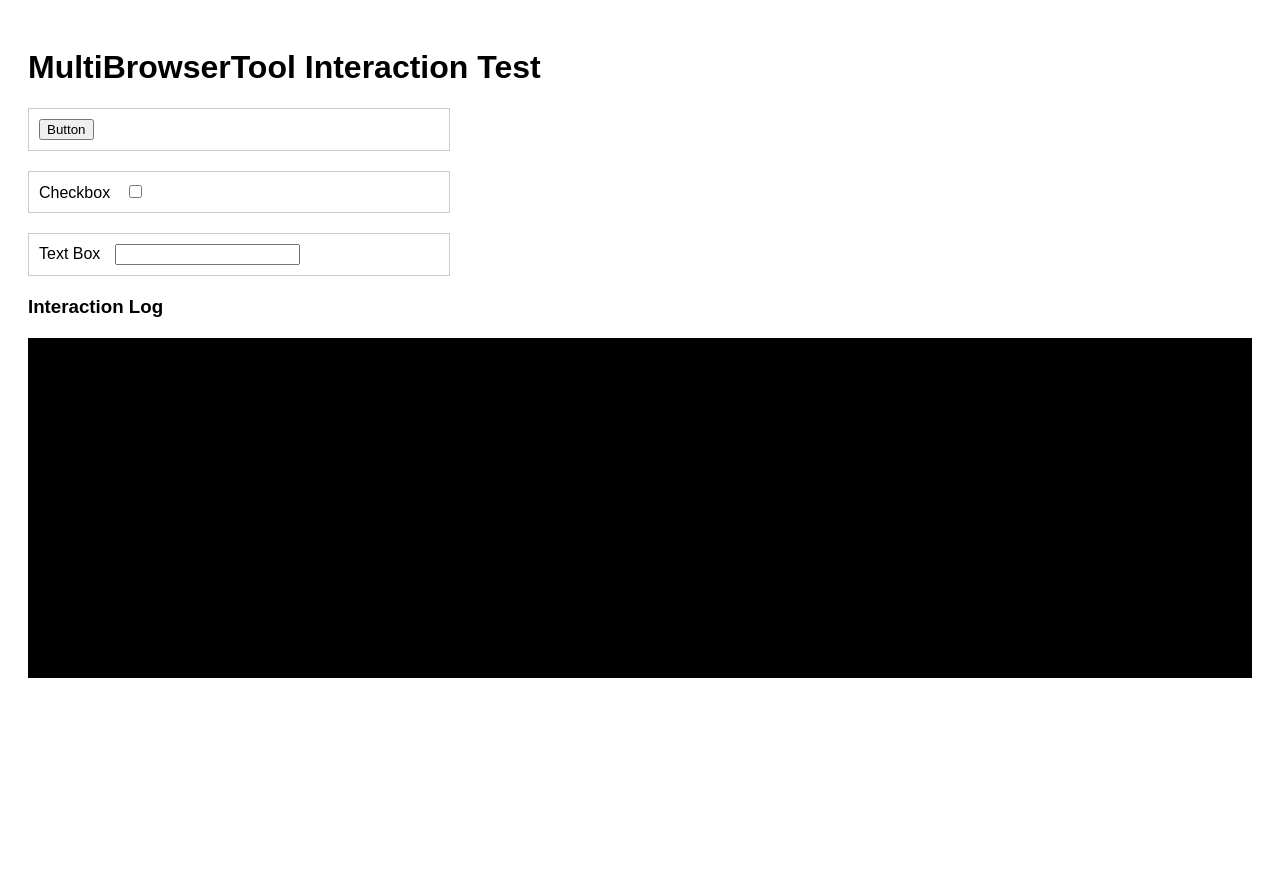
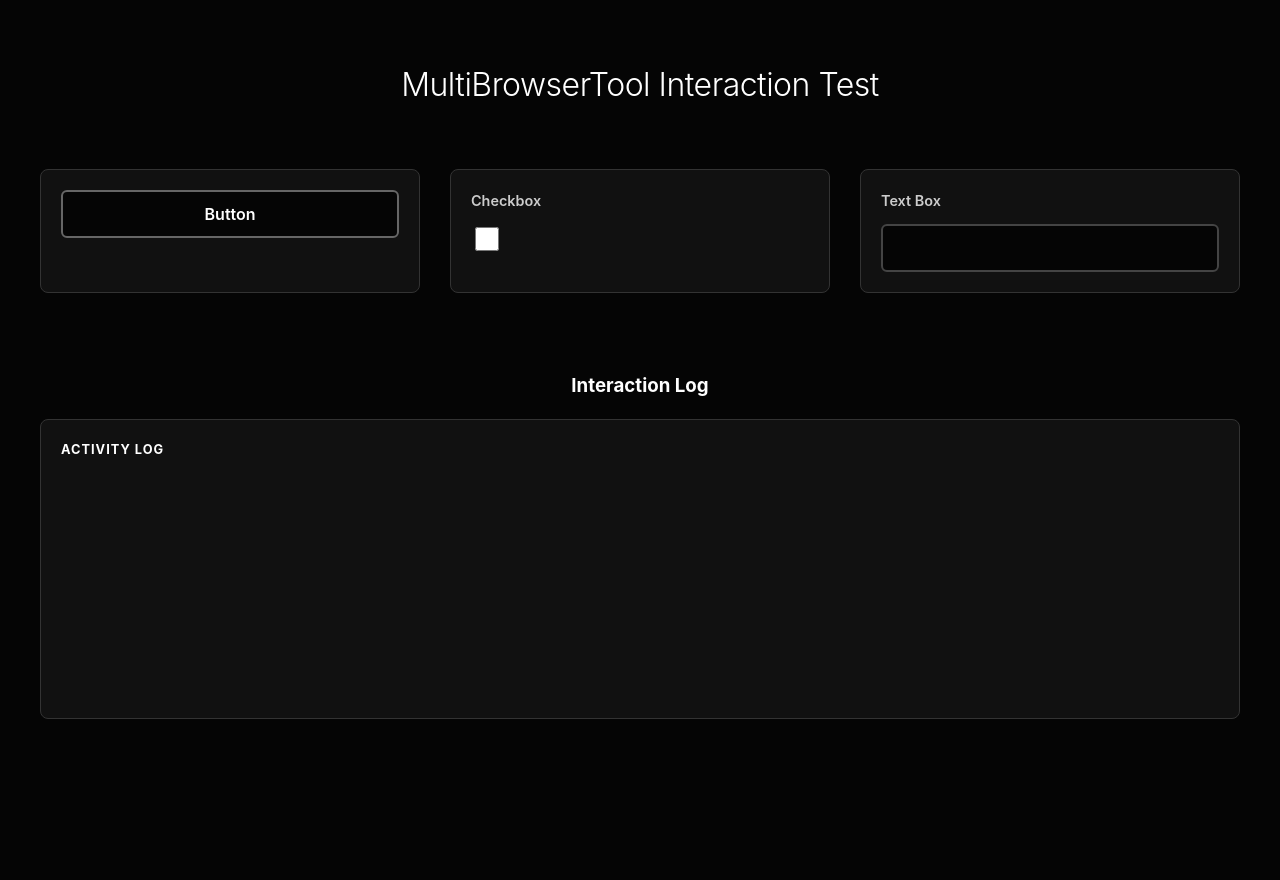
Before and after one commit to sethdotfm/MultiBrowserTool, a Flask app: page / in a window 1280 px wide. Before the commit the page ends 678 px from the top, so only its background shows below. Run offline with Flask 3, Linux system fonts and the light colour scheme.

Commit message:
Gemini UI tweaks

```diff
--- a/templates/index.html
+++ b/templates/index.html
@@ -1,17 +1,180 @@
 <!DOCTYPE html>
 <html lang="en">
+
 <head>
     <meta charset="UTF-8">
     <meta name="viewport" content="width=device-width, initial-scale=1.0">
     <title>MultiBrowserTool Interaction Test</title>
     <style>
-        body { font-family: sans-serif; padding: 20px; }
-        .element-container { margin-bottom: 20px; padding: 10px; border: 1px solid #ccc; max-width: 400px; }
-        .log-container { background: #000; color: #0f0; padding: 20px; font-family: monospace; height: 300px; overflow-y: auto; margin-top: 20px; }
-        .log-entry { margin: 2px 0; }
-        label { margin-right: 10px; }
+        :root {
+            --bg-color: #050505;
+            --text-color: #ffffff;
+            --border-color: #666;
+            --secondary-text: #ccc;
+            --hover-bg: #333;
+            --input-bg: #111;
+        }
+
+        body {
+            background-color: var(--bg-color);
+            color: var(--text-color);
+            font-family: -apple-system, BlinkMacSystemFont, "Segoe UI", Roboto, Helvetica, Arial, sans-serif;
+            padding: 40px;
+            display: flex;
+            flex-direction: column;
+            align-items: center;
+            min-height: 100vh;
+            margin: 0;
+            line-height: 1.5;
+        }
+
+        h1 {
+            font-weight: 300;
+            font-size: 2rem;
+            margin-bottom: 60px;
+            letter-spacing: -0.5px;
+            color: var(--text-color);
+            border: none;
+            text-align: center;
+            border-bottom: none;
+            width: 100%;
+            max-width: 1200px;
+        }
+
+        #ui-area {
+            display: grid;
+            grid-template-columns: repeat(auto-fill, minmax(280px, 1fr));
+            gap: 30px;
+            width: 100%;
+            max-width: 1200px;
+            margin-bottom: 60px;
+        }
+
+        .element-container {
+            padding: 20px;
+            border: 1px solid #333;
+            border-radius: 8px;
+            display: flex;
+            flex-direction: column;
+            gap: 12px;
+            align-items: flex-start;
+            background: var(--input-bg);
+            transition: border-color 0.2s;
+        }
+
+        .element-container:hover {
+            border-color: var(--border-color);
+        }
+
+        label {
+            font-size: 0.9rem;
+            color: var(--secondary-text);
+            font-weight: 600;
+        }
+
+        button {
+            background: var(--bg-color);
+            color: var(--text-color);
+            border: 2px solid var(--border-color);
+            padding: 12px 20px;
+            font-family: inherit;
+            font-size: 1rem;
+            cursor: pointer;
+            width: 100%;
+            border-radius: 6px;
+            transition: all 0.2s ease;
+            font-weight: 600;
+        }
+
+        button:hover {
+            background: var(--text-color);
+            color: var(--bg-color);
+            border-color: var(--text-color);
+        }
+
+        button:active {
+            transform: scale(0.98);
+        }
+
+        input[type="text"] {
+            background: var(--bg-color);
+            border: 2px solid #444;
+            color: var(--text-color);
+            padding: 12px;
+            font-family: inherit;
+            font-size: 1rem;
+            width: 100%;
+            box-sizing: border-box;
+            border-radius: 6px;
+            transition: border-color 0.2s;
+        }
+
+        input[type="text"]:focus {
+            border-color: var(--text-color);
+            outline: none;
+        }
+
+        input[type="checkbox"] {
+            width: 24px;
+            height: 24px;
+            accent-color: var(--text-color);
+            cursor: pointer;
+        }
+
+        .log-container {
+            background: var(--input-bg);
+            border: 1px solid #333;
+            border-radius: 8px;
+            width: 100%;
+            max-width: 1200px;
+            height: 300px;
+            overflow-y: auto;
+            padding: 20px;
+            font-family: 'SF Mono', 'Monaco', 'Inconsolata', 'Fira Mono', 'Droid Sans Mono', 'Source Code Pro', monospace;
+            font-size: 0.9rem;
+            color: var(--secondary-text);
+            box-sizing: border-box;
+        }
+
+        .log-container::before {
+            content: "Activity Log";
+            display: block;
+            margin-bottom: 15px;
+            font-family: -apple-system, BlinkMacSystemFont, sans-serif;
+            font-size: 0.8rem;
+            text-transform: uppercase;
+            letter-spacing: 1px;
+            color: var(--text-color);
+            font-weight: bold;
+        }
+
+        .log-entry {
+            margin: 6px 0;
+            white-space: pre-wrap;
+            opacity: 1;
+            border-left: none;
+        }
+
+        /* Scrollbar styles */
+        ::-webkit-scrollbar {
+            width: 8px;
+        }
+
+        ::-webkit-scrollbar-track {
+            background: transparent;
+        }
+
+        ::-webkit-scrollbar-thumb {
+            background: #444;
+            border-radius: 4px;
+        }
+
+        ::-webkit-scrollbar-thumb:hover {
+            background: #666;
+        }
     </style>
 </head>
+
 <body>
     <h1>MultiBrowserTool Interaction Test</h1>
 
@@ -78,4 +241,5 @@
         {% endfor %}
     </script>
 </body>
+
 </html>
```
Lines whose indentation alone changed are shown as unchanged.
